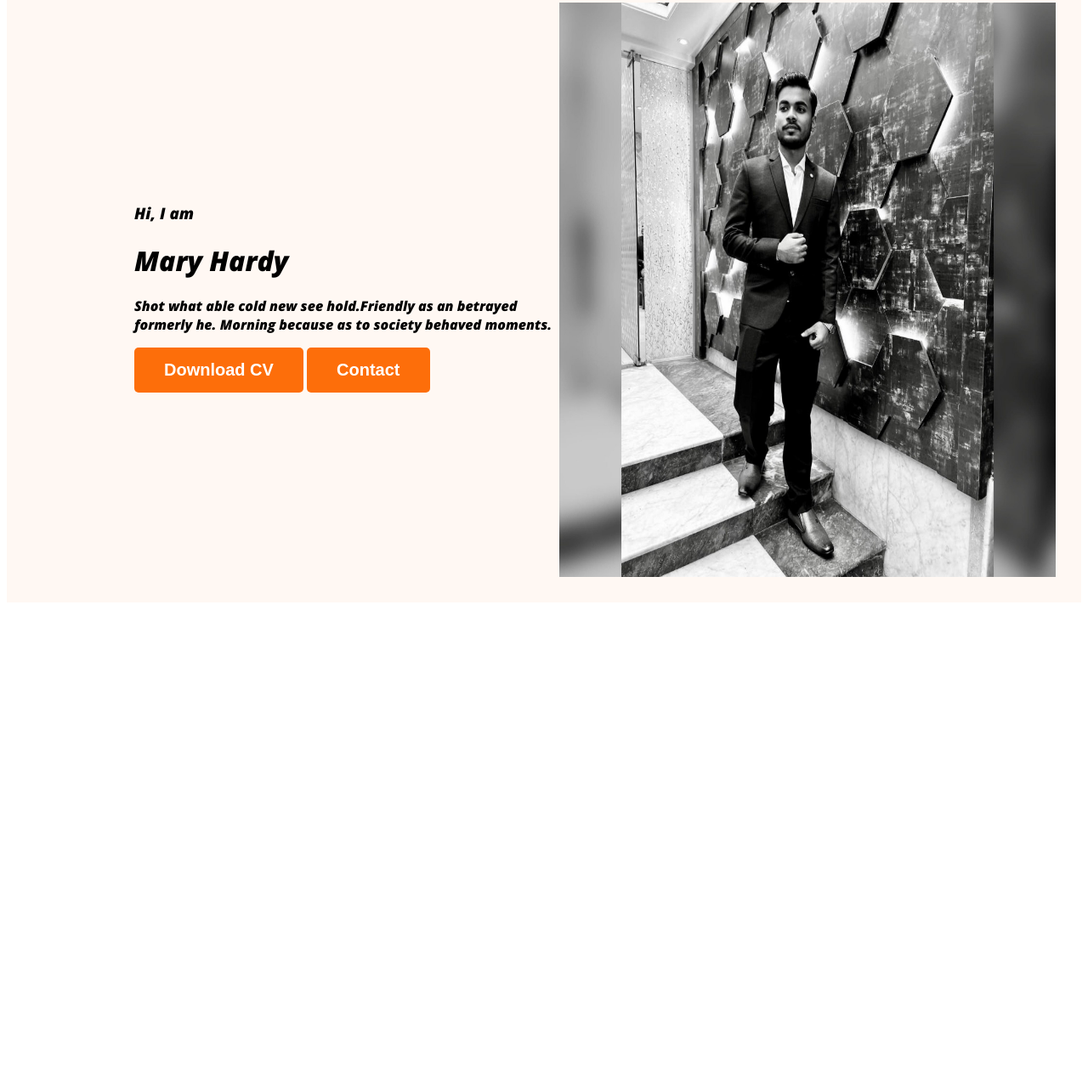
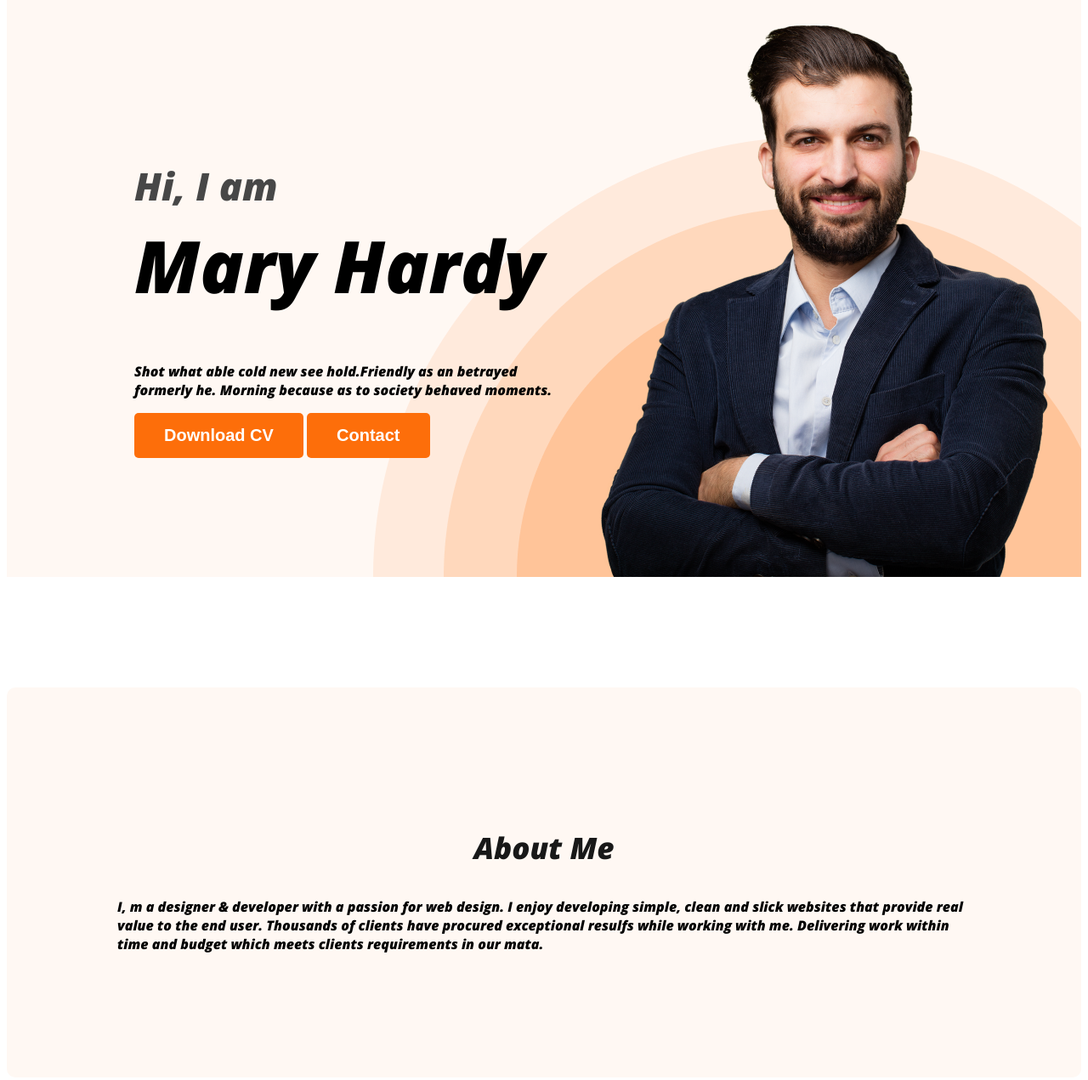
Before and after one commit to 0Karma0/Developer-Portfolio, a plain HTML site: page index.html in a window 1280 px wide. Shown: the part 186-1457 px from the top of the page at 85% size. Before the commit the page ends 903 px from the top, so only its background shows below. Drawn offline with nearby package versions, Linux system fonts and the light colour scheme.

Commit message:
added section

```diff
--- a/index.html
+++ b/index.html
@@ -27,11 +27,14 @@
                 <button class="btn-primary">Download CV</button>
                 <button class="btn-primary">Contact</button>
             </div>
-            <img class="profile-pic" src="images/A.jpg" alt="Adib">
+            <img class="profile-pic" src="images/hardy.png" alt="">
         </div>
     </header>
     <main>
-
+        <section class="about">
+            <h3 class="section-title">About Me</h3>
+            <p>I, m a designer & developer with a passion for web design. I enjoy developing simple, clean and slick websites that provide real value to the end user. Thousands of clients have procured exceptional resulfs while working with me. Delivering work within time and budget which meets clients requirements in our mata.</p>
+        </section>
     </main>
     <footer>
 
--- a/styles/portfolio.css
+++ b/styles/portfolio.css
@@ -14,6 +14,18 @@ body {
     font-style: normal;
     font-weight: 700;
     padding: 15px 35px;
+}
+.section-title{
+    color:#181818;
+    text-align: center;
+    font-size: 35px;
+    font-weight: 700;
+}
+.section-description{
+    color:#757575;
+    text-align: center;
+    font-size: 18px;
+    font-weight: 400;
 }
 
 /* nav related styles */
@@ -43,15 +55,43 @@ nav a{
 /* header related styles */
 .header{
     background-color: #FFF8F3;
+    background-image: url('../images/header_bg.png');
+    background-repeat: no-repeat;
+    background-position: bottom right;
 }
 .banner{
-    padding: 30px 30px 30px 150px;
+    padding: 30px 30px 0px 150px;
     display: flex;
     align-items: center;
+    justify-content: space-between;
+}
+.banner-content{
+    max-width: 500px;
 }
 .banner .profile-pic{
     width: 584px;
     height: 676px;
     flex-shrink: 0;
-    background:lightgray -192.573px 0px / 173.656% 100% no-repeat;
 }
+.banner-greeting{
+    font-size: 45px;
+    color: #474747;
+    margin-bottom: 0;
+}
+.banner-title{
+    font-size: 85px;
+    font-style: normal;
+    font-weight: 700;
+    margin-top: 5px;
+}
+
+/* main section styles */
+
+
+/*about section styles */
+.about{
+    padding: 130px;
+    border-radius: 10px;
+    background: #FFF8F3;
+    margin: 130px 0;
+}
```
